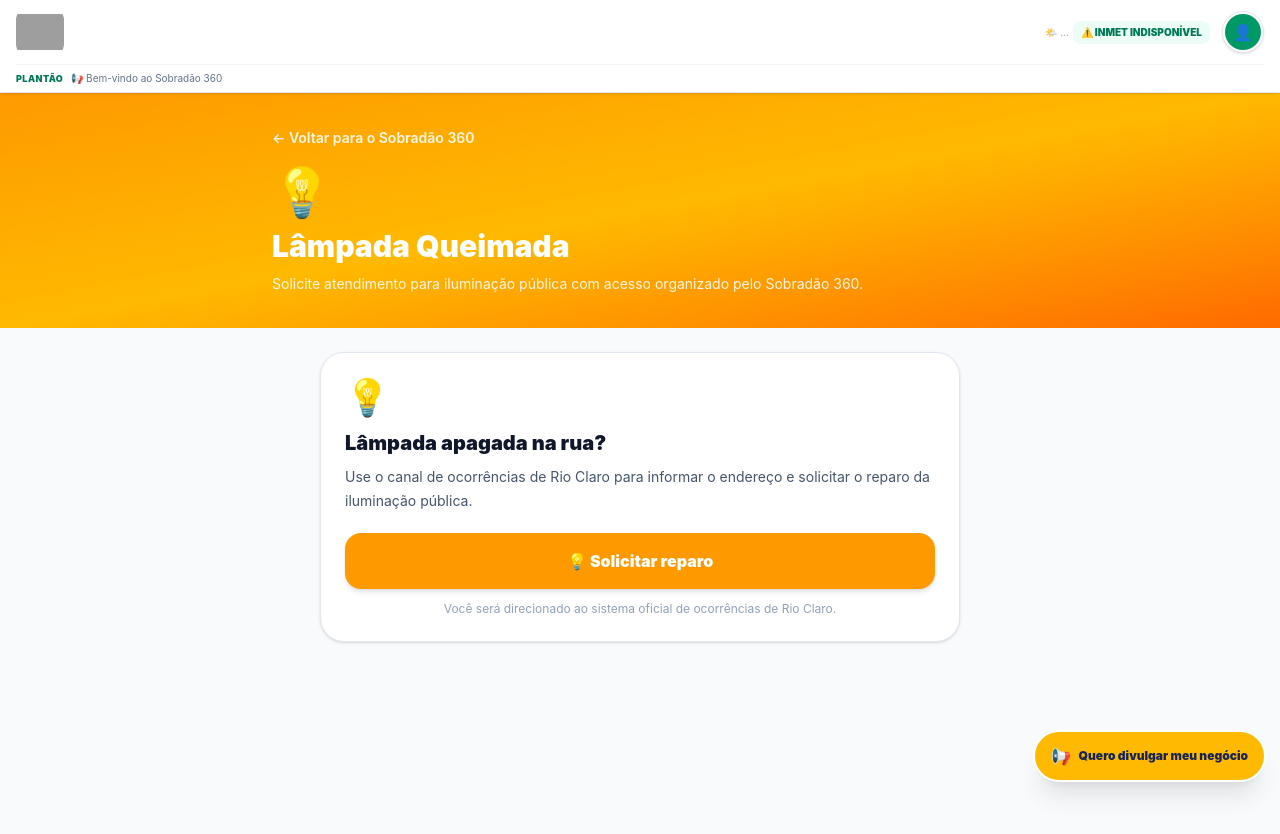
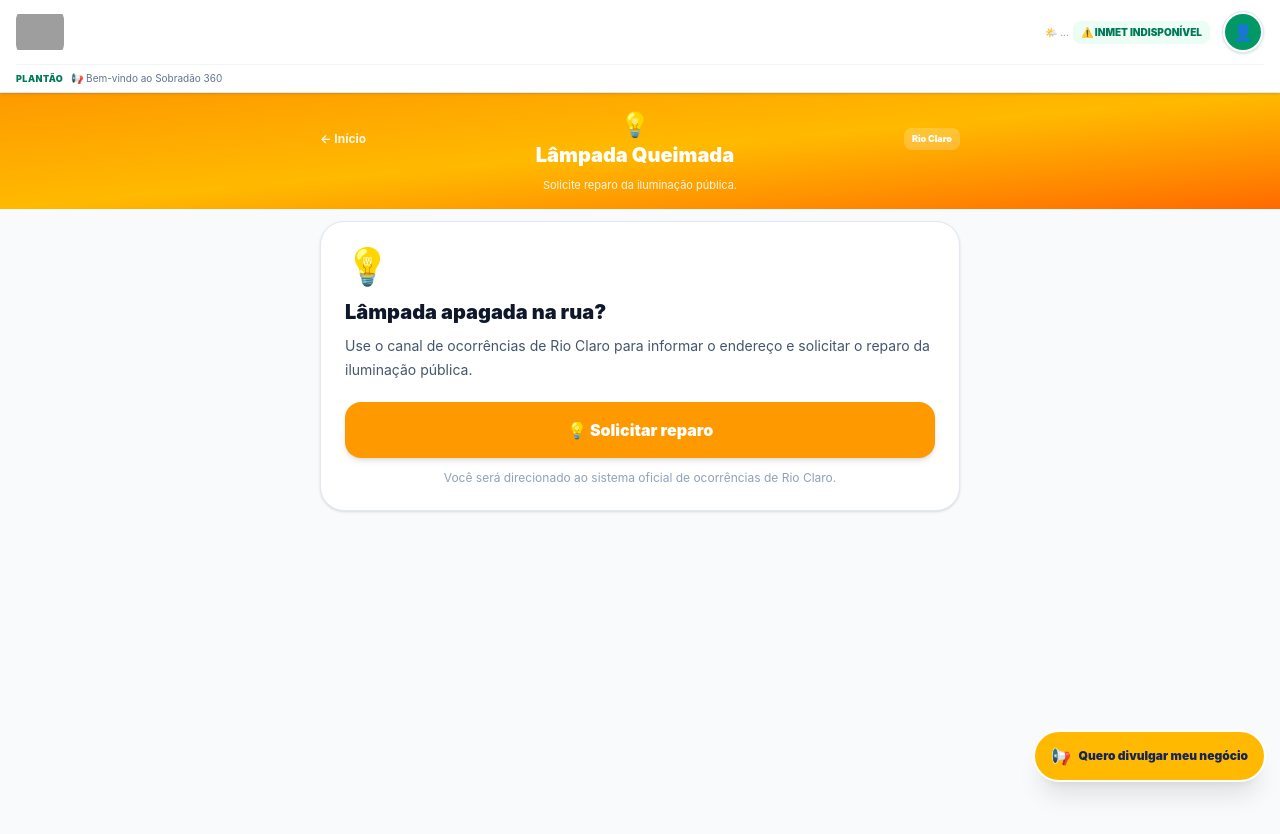
Before and after one commit to GERALDOF1978/Sobradao360, a Next.js app: page /lampada-queimada in a window 1280 px wide. Shown: the top 834 px of the page. Built offline with nearby package versions, Linux system fonts and the light colour scheme; no server answers; the database is empty; grey boxes are pictures that could not be loaded.

Commit message:
Melhorar cabeçalho de Lâmpada Queimada

```diff
--- a/src/app/lampada-queimada/page.tsx
+++ b/src/app/lampada-queimada/page.tsx
@@ -1,6 +1,7 @@
 "use client";
 
 import Link from "next/link";
+import MiniCardsAnuncio from "@/components/MiniCardsAnuncio";
 
 const OCORRENCIAS_URL = "https://ip.somasig.com.br/ocorrencias/rioclaro";
 
@@ -8,19 +9,23 @@ export default function LampadaQueimadaPage() {
   return (
     <main className="min-h-screen bg-slate-50 text-slate-900">
       <section className="bg-gradient-to-br from-amber-500 via-amber-400 to-orange-500 text-white">
-        <div className="mx-auto max-w-3xl px-4 py-8">
-          <Link href="/" className="inline-flex mb-5 text-sm font-semibold text-white/90 hover:text-white">
-            ← Voltar para o Sobradão 360
-          </Link>
-          <div className="text-5xl mb-3">💡</div>
-          <h1 className="text-3xl font-black">Lâmpada Queimada</h1>
-          <p className="mt-2 text-sm leading-6 text-white/90">
-            Solicite atendimento para iluminação pública com acesso organizado pelo Sobradão 360.
+        <div className="mx-auto max-w-2xl px-4 py-4">
+          <div className="flex items-center justify-between gap-3">
+            <Link href="/" className="text-xs font-bold text-white/90 hover:text-white">← Início</Link>
+            <div className="text-center">
+              <div className="text-2xl">💡</div>
+              <h1 className="text-xl font-black">Lâmpada Queimada</h1>
+            </div>
+            <span className="rounded-lg bg-white/20 px-2 py-1 text-[9px] font-black">Rio Claro</span>
+          </div>
+          <p className="mt-2 text-center text-[11px] leading-4 text-white/90">
+            Solicite reparo da iluminação pública.
           </p>
         </div>
       </section>
 
-      <section className="mx-auto max-w-2xl px-4 py-6 space-y-4">
+      <section className="mx-auto max-w-2xl px-4 py-3 space-y-4">
+        <MiniCardsAnuncio />
         <div className="rounded-3xl bg-white border border-slate-200 p-6 shadow-sm">
           <div className="text-4xl">💡</div>
           <h2 className="mt-3 text-xl font-black">Lâmpada apagada na rua?</h2>
```
